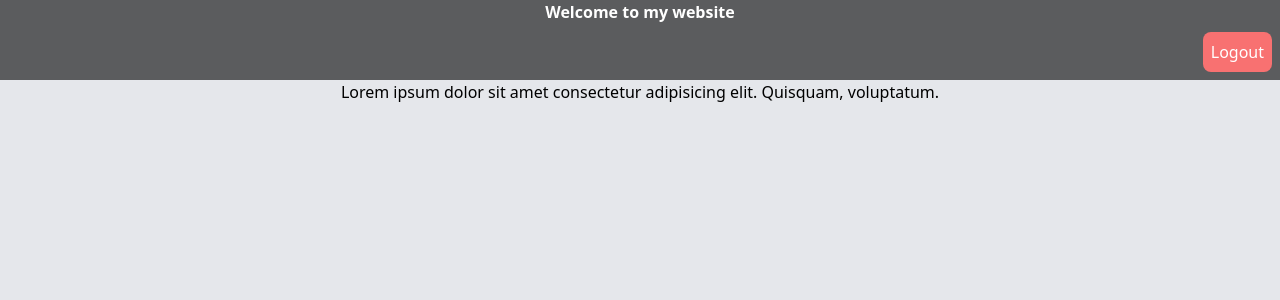
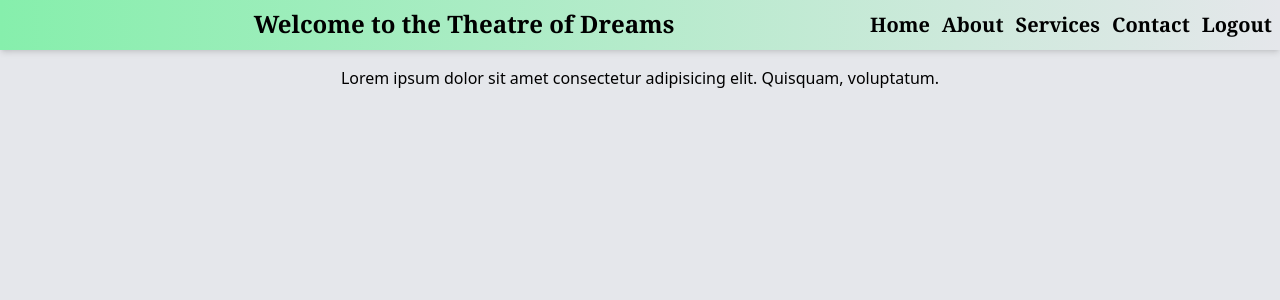
Before and after one commit to peter-mwau/Django-Advanced, a Django app: page /home/ in a window 1280 px wide. Shown: the top 300 px of the page. Run offline with Django 4.2, Linux system fonts and the light colour scheme; some libraries are stand-ins or nearby versions.

Commit message:
modified the homepage

```diff
--- a/djangoAdvanced/myapp/templates/homepage.html
+++ b/djangoAdvanced/myapp/templates/homepage.html
@@ -7,15 +7,22 @@
     {% tailwind_css %}
 </head>
 <body class="bg-gray-200 h-[100vh]">
-    <div class="justify-center items-center bg-black bg-opacity-60 ">
-        <div class="bg-white p-10 rounded shadow-2xl flex-row my-auto">
-            <h1 class="text-3xl text-white font-bold text-center items-start justify-start my-auto m-2">Welcome to my website</h1>
-            <div class="flex justify-end items-end mt-5 flex-end">
-                <a href="{% url 'logout' %}" class="bg-blue-500 hover:bg-blue-600 text-white p-2 m-2 bg-red-400 rounded-lg hover:bg-red-600">Logout</a>
-            </div>
+    <div id='navbar' class="shadow-md h-[50px] p-2 mx-auto w-full flex flex-row justify-between bg-gradient-to-r from-green-300 to-transparent">
+        <div class="opacity-0">
+            <img src="{% static '/logo.png' %}" class="h-[50px] w-[50px]">
+        </div>
+        <div>
+            <h2 class="items-center justify-center flex mx-auto font-serif font-extrabold text-2xl">Welcome to the Theatre of Dreams</h2>
+        </div>
+        <div class="flex flex-row justify-end my-auto items-center space-x-3 text-xl font-serif font-extrabold">
+            <a href="#" class="hover:underline-offset-1 hover:text-green-500">Home</a>
+            <a href={% url 'about' %} class="hover:underline-offset-1 hover:text-green-500">About</a>
+            <a href="#" class="hover:underline-offset-1 hover:text-green-500">Services</a>
+            <a href="#" class="hover:underline-offset-1 hover:text-green-500">Contact</a>
+            <a href="{% url 'logout' %}" class="hover:underline-offset-1 hover:text-red-500">Logout</a>
         </div>
     </div>
-    <p class="text-center mt-5">Lorem ipsum dolor sit amet consectetur adipisicing elit. Quisquam, voluptatum.</p>
+    <p class="text-center m-2 p-2">Lorem ipsum dolor sit amet consectetur adipisicing elit. Quisquam, voluptatum.</p>
 </body>
 </html>
 {% endblock content%}
```
Also changed, not shown: djangoAdvanced/myapp/templates/about.html (+4 -3 lines), djangoAdvanced/myapp/templates/index.html (+0 -14 lines), djangoAdvanced/db.sqlite3.
